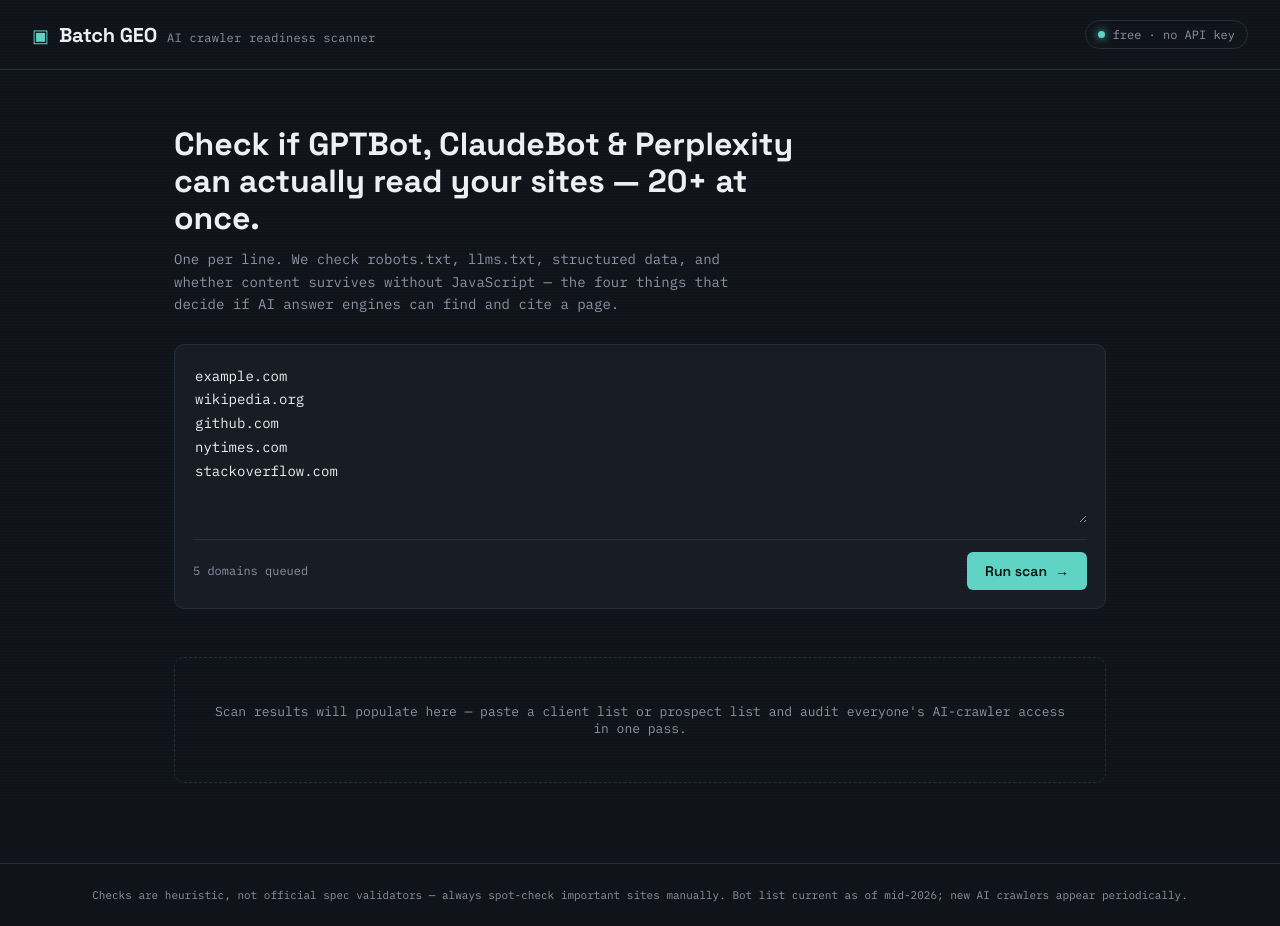
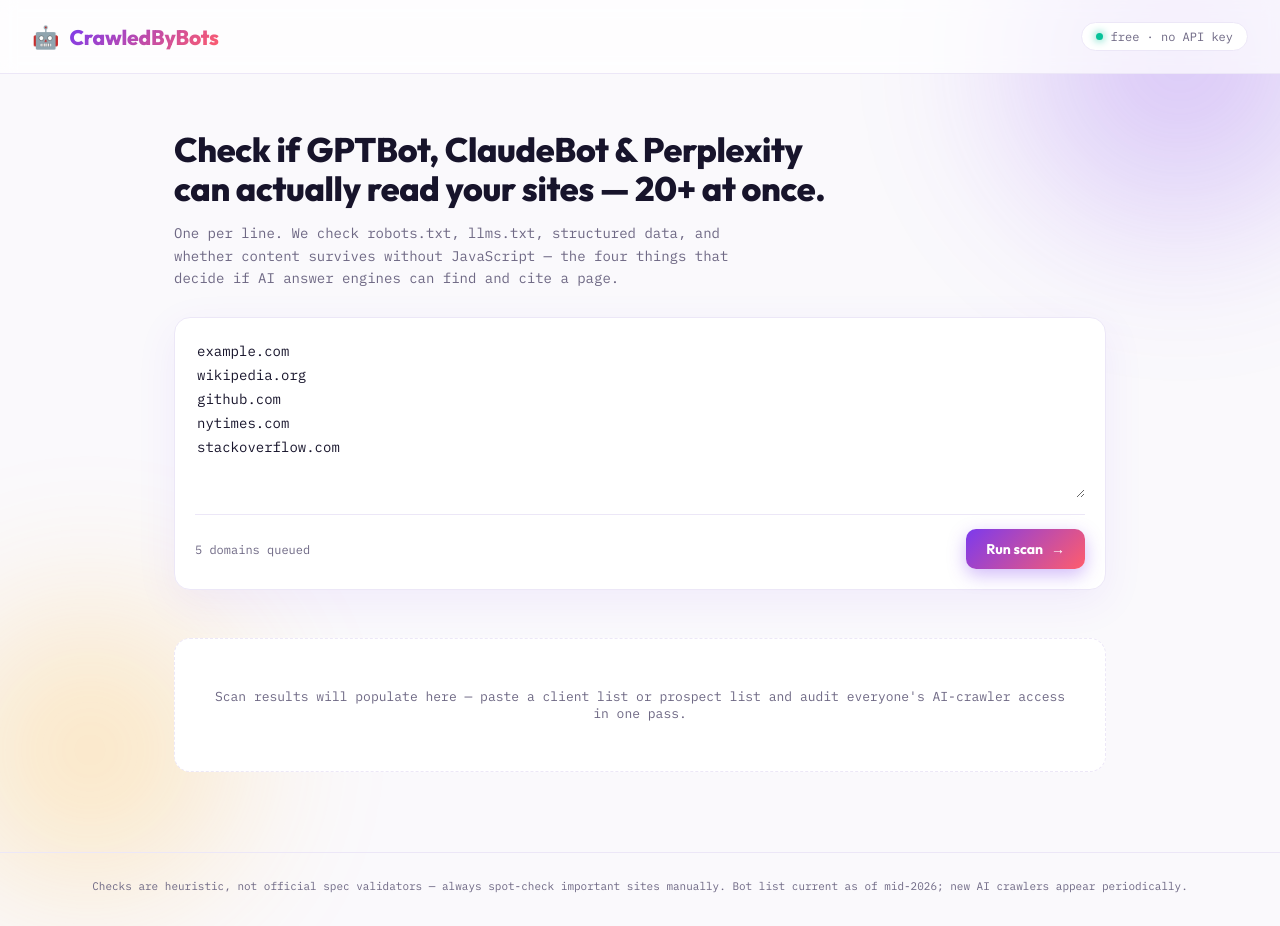
Before and after one commit to subhankhan6d-alt/ai-crawler-scanner, a website: page public/index.html in a window 1280 px wide. Drawn offline with Linux system fonts and the light colour scheme.

Commit message:
Add files via upload

```diff
--- a/package.json
+++ b/package.json
@@ -1,5 +1,5 @@
 {
-  "name": "ai-crawler-readiness-scanner",
+  "name": "crawled-by-bots",
   "version": "1.0.0",
   "description": "Bulk AI crawler / GEO readiness scanner — checks robots.txt, llms.txt, schema, and renderability for many domains at once",
   "main": "server.js",
--- a/public/index.html
+++ b/public/index.html
@@ -3,20 +3,20 @@
 <head>
 <meta charset="UTF-8" />
 <meta name="viewport" content="width=device-width, initial-scale=1.0" />
-<title>Batch GEO — Bulk AI Crawler Readiness Scanner</title>
+<title>CrawledByBots — Bulk AI Crawler Readiness Scanner</title>
 <link rel="preconnect" href="https://fonts.googleapis.com">
-<link href="https://fonts.googleapis.com/css2?family=Space+Grotesk:wght@500;600;700&family=IBM+Plex+Mono:wght@400;500;600&display=swap" rel="stylesheet">
+<link href="https://fonts.googleapis.com/css2?family=Outfit:wght@500;600;700;800&family=IBM+Plex+Mono:wght@400;500;600&display=swap" rel="stylesheet">
 <link rel="stylesheet" href="style.css" />
 </head>
 <body>
 
-<div class="scanlines" aria-hidden="true"></div>
+<div class="blob blob-1" aria-hidden="true"></div>
+<div class="blob blob-2" aria-hidden="true"></div>
 
 <header class="topbar">
   <div class="brand">
-    <span class="brand-mark">▣</span>
-    <span class="brand-name">Batch GEO</span>
-    <span class="brand-tag">AI crawler readiness scanner</span>
+    <span class="brand-mark">🤖</span>
+    <span class="brand-name">CrawledByBots</span>
   </div>
   <div class="mode-badge">
     <span class="dot live"></span>
--- a/public/style.css
+++ b/public/style.css
@@ -1,60 +1,71 @@
 :root {
-  --ink: #10131A;
-  --ink-raised: #161B24;
-  --ink-line: #262D3A;
-  --paper: #EDEFF3;
-  --paper-dim: #8B92A3;
-  --signal-cool: #5FD3C4;
-  --signal-warn: #E8B454;
-  --signal-hot: #E8664F;
+  --bg: #FAF9FC;
+  --surface: #FFFFFF;
+  --ink: #17142B;
+  --ink-dim: #6E6884;
+  --line: #ECE7F7;
+  --purple: #7C3AED;
+  --coral: #FF5D6C;
+  --yellow: #FFB020;
+  --teal: #06C299;
+  --grad: linear-gradient(135deg, #7C3AED 0%, #FF5D6C 100%);
+  --display: 'Outfit', system-ui, sans-serif;
   --mono: 'IBM Plex Mono', ui-monospace, monospace;
-  --display: 'Space Grotesk', system-ui, sans-serif;
 }
 
 * { box-sizing: border-box; }
 
 html, body {
   margin: 0;
-  background: var(--ink);
-  color: var(--paper);
+  background: var(--bg);
+  color: var(--ink);
   font-family: var(--mono);
   min-height: 100vh;
+  overflow-x: hidden;
 }
 
-.scanlines {
+.blob {
   position: fixed;
-  inset: 0;
+  border-radius: 50%;
+  filter: blur(70px);
+  opacity: 0.35;
+  z-index: 0;
   pointer-events: none;
-  background: repeating-linear-gradient(
-    to bottom,
-    rgba(255,255,255,0.012) 0px,
-    rgba(255,255,255,0.012) 1px,
-    transparent 1px,
-    transparent 3px
-  );
-  z-index: 999;
+}
+.blob-1 {
+  width: 480px; height: 480px;
+  top: -180px; right: -140px;
+  background: radial-gradient(circle, #7C3AED, transparent 70%);
+}
+.blob-2 {
+  width: 420px; height: 420px;
+  bottom: -160px; left: -120px;
+  background: radial-gradient(circle, #FFB020, transparent 70%);
 }
 
 .topbar {
+  position: relative;
+  z-index: 1;
   display: flex;
   align-items: center;
   justify-content: space-between;
-  padding: 20px 32px;
-  border-bottom: 1px solid var(--ink-line);
+  padding: 22px 32px;
+  border-bottom: 1px solid var(--line);
+  background: rgba(255,255,255,0.7);
+  backdrop-filter: blur(8px);
 }
 
-.brand { display: flex; align-items: baseline; gap: 10px; }
-.brand-mark { color: var(--signal-cool); font-size: 18px; }
+.brand { display: flex; align-items: center; gap: 10px; }
+.brand-mark { font-size: 22px; }
 .brand-name {
   font-family: var(--display);
-  font-weight: 700;
-  font-size: 20px;
+  font-weight: 800;
+  font-size: 21px;
   letter-spacing: -0.01em;
-}
-.brand-tag {
-  color: var(--paper-dim);
-  font-size: 12px;
-  letter-spacing: 0.02em;
+  background: var(--grad);
+  -webkit-background-clip: text;
+  background-clip: text;
+  color: transparent;
 }
 
 .mode-badge {
@@ -62,20 +73,18 @@
   align-items: center;
   gap: 8px;
   font-size: 12px;
-  color: var(--paper-dim);
-  border: 1px solid var(--ink-line);
-  padding: 6px 12px;
+  color: var(--ink-dim);
+  border: 1px solid var(--line);
+  background: var(--surface);
+  padding: 6px 14px;
   border-radius: 20px;
 }
-.dot {
-  width: 7px; height: 7px;
-  border-radius: 50%;
-  background: var(--paper-dim);
-}
-.dot.live { background: var(--signal-cool); box-shadow: 0 0 8px var(--signal-cool); }
-.dot.mock { background: var(--signal-warn); }
+.dot { width: 7px; height: 7px; border-radius: 50%; }
+.dot.live { background: var(--teal); box-shadow: 0 0 8px var(--teal); }
 
 main {
+  position: relative;
+  z-index: 1;
   max-width: 980px;
   margin: 0 auto;
   padding: 56px 24px 80px;
@@ -83,25 +92,27 @@
 
 .intake-head h1 {
   font-family: var(--display);
-  font-size: 32px;
+  font-size: 34px;
   line-height: 1.15;
-  font-weight: 700;
-  margin: 0 0 12px;
-  max-width: 640px;
+  font-weight: 800;
+  margin: 0 0 14px;
+  max-width: 680px;
+  letter-spacing: -0.01em;
 }
 .intake-head .sub {
-  color: var(--paper-dim);
+  color: var(--ink-dim);
   font-size: 14px;
   margin: 0 0 28px;
-  max-width: 560px;
+  max-width: 580px;
   line-height: 1.6;
 }
 
 .intake-body {
-  background: var(--ink-raised);
-  border: 1px solid var(--ink-line);
-  border-radius: 10px;
-  padding: 18px;
+  background: var(--surface);
+  border: 1px solid var(--line);
+  border-radius: 16px;
+  padding: 20px;
+  box-shadow: 0 12px 40px rgba(124,58,237,0.08);
 }
 
 #domainInput {
@@ -109,47 +120,45 @@
   min-height: 160px;
   background: transparent;
   border: none;
-  color: var(--paper);
+  color: var(--ink);
   font-family: var(--mono);
   font-size: 14px;
   line-height: 1.7;
   resize: vertical;
   outline: none;
 }
-#domainInput::placeholder { color: var(--paper-dim); }
+#domainInput::placeholder { color: #B7B2C8; }
 
 .intake-actions {
   display: flex;
   align-items: center;
   justify-content: space-between;
   margin-top: 12px;
-  padding-top: 12px;
-  border-top: 1px solid var(--ink-line);
+  padding-top: 14px;
+  border-top: 1px solid var(--line);
 }
 
-.count {
-  font-size: 12px;
-  color: var(--paper-dim);
-}
+.count { font-size: 12px; color: var(--ink-dim); }
 
 .run-btn {
   display: flex;
   align-items: center;
   gap: 8px;
-  background: var(--signal-cool);
-  color: #0A1310;
+  background: var(--grad);
+  color: #fff;
   border: none;
   font-family: var(--display);
-  font-weight: 600;
+  font-weight: 700;
   font-size: 14px;
-  padding: 10px 18px;
-  border-radius: 6px;
+  padding: 11px 20px;
+  border-radius: 10px;
   cursor: pointer;
-  transition: transform 0.12s ease, opacity 0.12s ease;
+  box-shadow: 0 6px 18px rgba(124,58,237,0.35);
+  transition: transform 0.12s ease, box-shadow 0.12s ease;
 }
-.run-btn:hover { transform: translateY(-1px); }
+.run-btn:hover { transform: translateY(-1px); box-shadow: 0 8px 22px rgba(124,58,237,0.45); }
 .run-btn:active { transform: translateY(0); }
-.run-btn:disabled { opacity: 0.5; cursor: default; transform: none; }
+.run-btn:disabled { opacity: 0.6; cursor: default; transform: none; }
 .run-btn-glyph { transition: transform 0.15s ease; }
 .run-btn:hover .run-btn-glyph { transform: translateX(2px); }
 
@@ -162,99 +171,111 @@
 }
 .results-head h2 {
   font-family: var(--display);
-  font-size: 18px;
+  font-weight: 700;
+  font-size: 19px;
   margin: 0;
 }
 .results-tools { display: flex; align-items: center; gap: 14px; }
-.result-count { color: var(--paper-dim); font-size: 12px; }
+.result-count { color: var(--ink-dim); font-size: 12px; }
 
 .export-btn {
-  background: transparent;
-  border: 1px solid var(--ink-line);
-  color: var(--paper);
-  font-family: var(--mono);
+  background: var(--surface);
+  border: 1.5px solid var(--purple);
+  color: var(--purple);
+  font-family: var(--display);
+  font-weight: 600;
   font-size: 12px;
-  padding: 7px 14px;
-  border-radius: 6px;
+  padding: 7px 16px;
+  border-radius: 8px;
   cursor: pointer;
 }
-.export-btn:hover { border-color: var(--signal-cool); color: var(--signal-cool); }
+.export-btn:hover { background: var(--purple); color: #fff; }
 
 .table-wrap {
-  border: 1px solid var(--ink-line);
-  border-radius: 10px;
+  border: 1px solid var(--line);
+  border-radius: 16px;
   overflow: hidden;
+  background: var(--surface);
+  box-shadow: 0 12px 40px rgba(124,58,237,0.06);
 }
 
 table { width: 100%; border-collapse: collapse; font-size: 13px; }
 thead th {
   text-align: left;
   font-family: var(--display);
-  font-weight: 600;
+  font-weight: 700;
   font-size: 11px;
   letter-spacing: 0.04em;
   text-transform: uppercase;
-  color: var(--paper-dim);
-  background: var(--ink-raised);
-  padding: 12px 16px;
+  color: var(--ink-dim);
+  background: #F6F3FC;
+  padding: 13px 16px;
   cursor: pointer;
   user-select: none;
-  border-bottom: 1px solid var(--ink-line);
+  border-bottom: 1px solid var(--line);
 }
-thead th:hover { color: var(--paper); }
+thead th:hover { color: var(--purple); }
 
-tbody tr { border-bottom: 1px solid var(--ink-line); }
+tbody tr { border-bottom: 1px solid var(--line); }
 tbody tr:last-child { border-bottom: none; }
+tbody tr:hover { background: #FCFAFF; }
 tbody tr.entering { animation: rise 0.28s ease both; }
 @keyframes rise {
   from { opacity: 0; transform: translateY(4px); }
   to { opacity: 1; transform: translateY(0); }
 }
 
-td { padding: 11px 16px; }
-td.domain-cell { color: var(--paper); font-weight: 500; }
+td { padding: 12px 16px; }
+td.domain-cell { color: var(--ink); font-weight: 600; font-family: var(--display); }
 
-.score-badge {
-  display: inline-flex;
-  align-items: center;
-  gap: 6px;
+.grade-badge {
+  display: inline-block;
+  padding: 4px 12px;
+  border-radius: 20px;
+  font-size: 11px;
+  font-weight: 700;
+  font-family: var(--display);
 }
-.score-bar {
-  width: 40px;
-  height: 4px;
-  border-radius: 2px;
-  background: var(--ink-line);
-  overflow: hidden;
-  position: relative;
+.grade-good { background: rgba(6,194,153,0.15); color: #04916F; }
+.grade-warn { background: rgba(255,176,32,0.18); color: #B5760A; }
+.grade-poor { background: rgba(255,93,108,0.15); color: #D63B4B; }
+
+.bot-pill {
+  display: inline-block;
+  font-size: 11px;
+  font-weight: 600;
+  background: rgba(255,93,108,0.12);
+  color: #D63B4B;
+  padding: 3px 9px;
+  border-radius: 6px;
+  margin: 1px 3px 1px 0;
 }
-.score-bar-fill {
-  position: absolute;
-  left: 0; top: 0; bottom: 0;
-  border-radius: 2px;
-}
-.fill-cool { background: var(--signal-cool); }
-.fill-warn { background: var(--signal-warn); }
-.fill-hot { background: var(--signal-hot); }
+.check-ok { color: var(--teal); font-weight: 700; }
+.check-bad { color: var(--coral); font-weight: 700; }
+.none-blocked { color: var(--ink-dim); font-size: 12px; }
 
 .empty-state {
   margin-top: 48px;
-  padding: 32px;
+  padding: 36px;
   text-align: center;
-  color: var(--paper-dim);
+  color: var(--ink-dim);
   font-size: 13px;
-  border: 1px dashed var(--ink-line);
-  border-radius: 10px;
+  border: 1.5px dashed var(--line);
+  border-radius: 16px;
+  background: var(--surface);
 }
 
 .foot {
+  position: relative;
+  z-index: 1;
   text-align: center;
-  padding: 24px;
-  color: var(--paper-dim);
+  padding: 26px;
+  color: var(--ink-dim);
   font-size: 11px;
-  border-top: 1px solid var(--ink-line);
+  border-top: 1px solid var(--line);
 }
 .foot code {
-  background: var(--ink-raised);
+  background: #F6F3FC;
   padding: 2px 6px;
   border-radius: 4px;
 }
@@ -262,33 +283,7 @@
 @media (max-width: 640px) {
   .topbar { padding: 16px 18px; }
   main { padding: 32px 16px 60px; }
-  .intake-head h1 { font-size: 24px; }
+  .intake-head h1 { font-size: 26px; }
   .table-wrap { overflow-x: auto; }
   table { min-width: 640px; }
 }
-
-/* --- GEO scanner additions --- */
-.grade-badge {
-  display: inline-block;
-  padding: 3px 10px;
-  border-radius: 12px;
-  font-size: 11px;
-  font-weight: 600;
-  font-family: var(--display);
-}
-.grade-good { background: rgba(95,211,196,0.15); color: var(--signal-cool); }
-.grade-warn { background: rgba(232,180,84,0.15); color: var(--signal-warn); }
-.grade-poor { background: rgba(232,102,79,0.15); color: var(--signal-hot); }
-
-.bot-pill {
-  display: inline-block;
-  font-size: 11px;
-  background: rgba(232,102,79,0.12);
-  color: var(--signal-hot);
-  padding: 2px 7px;
-  border-radius: 4px;
-  margin: 1px 3px 1px 0;
-}
-.check-ok { color: var(--signal-cool); }
-.check-bad { color: var(--signal-hot); }
-.none-blocked { color: var(--paper-dim); font-size: 12px; }
```
Also changed, not shown: README.md.
